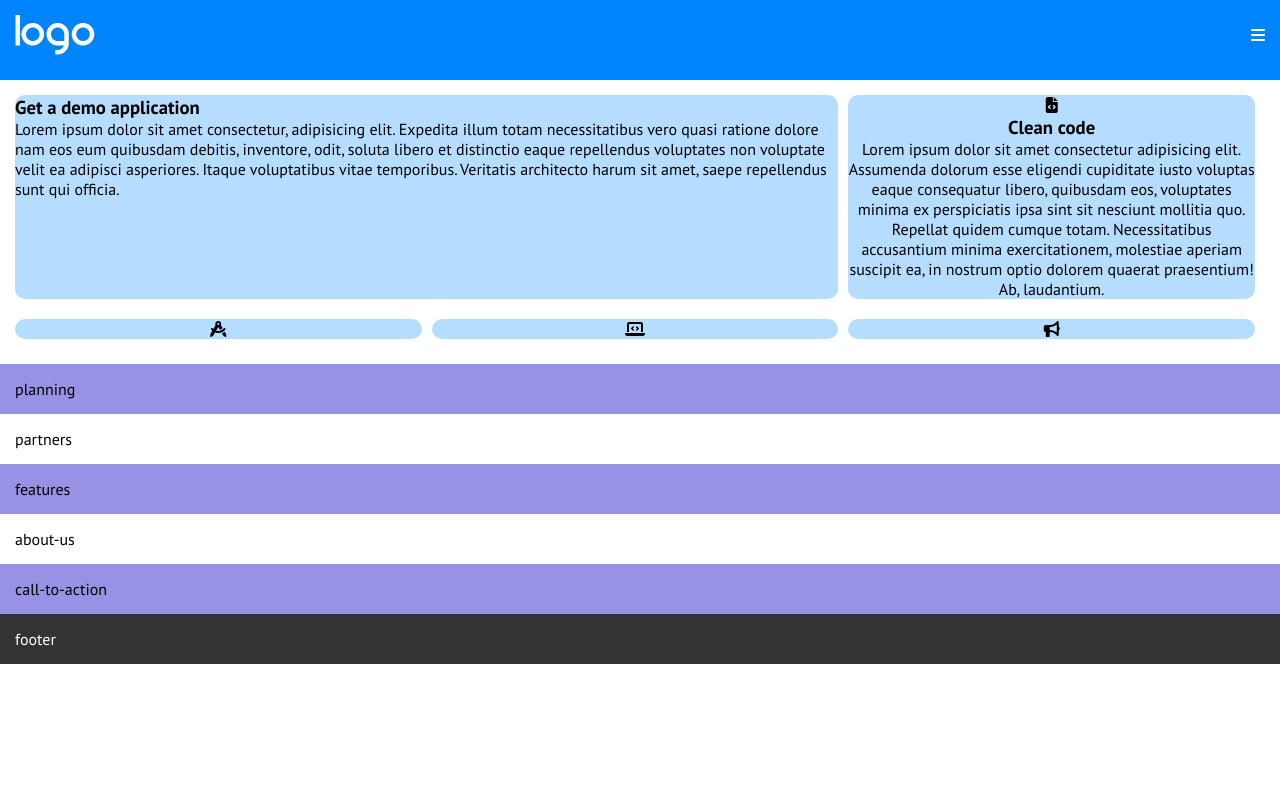
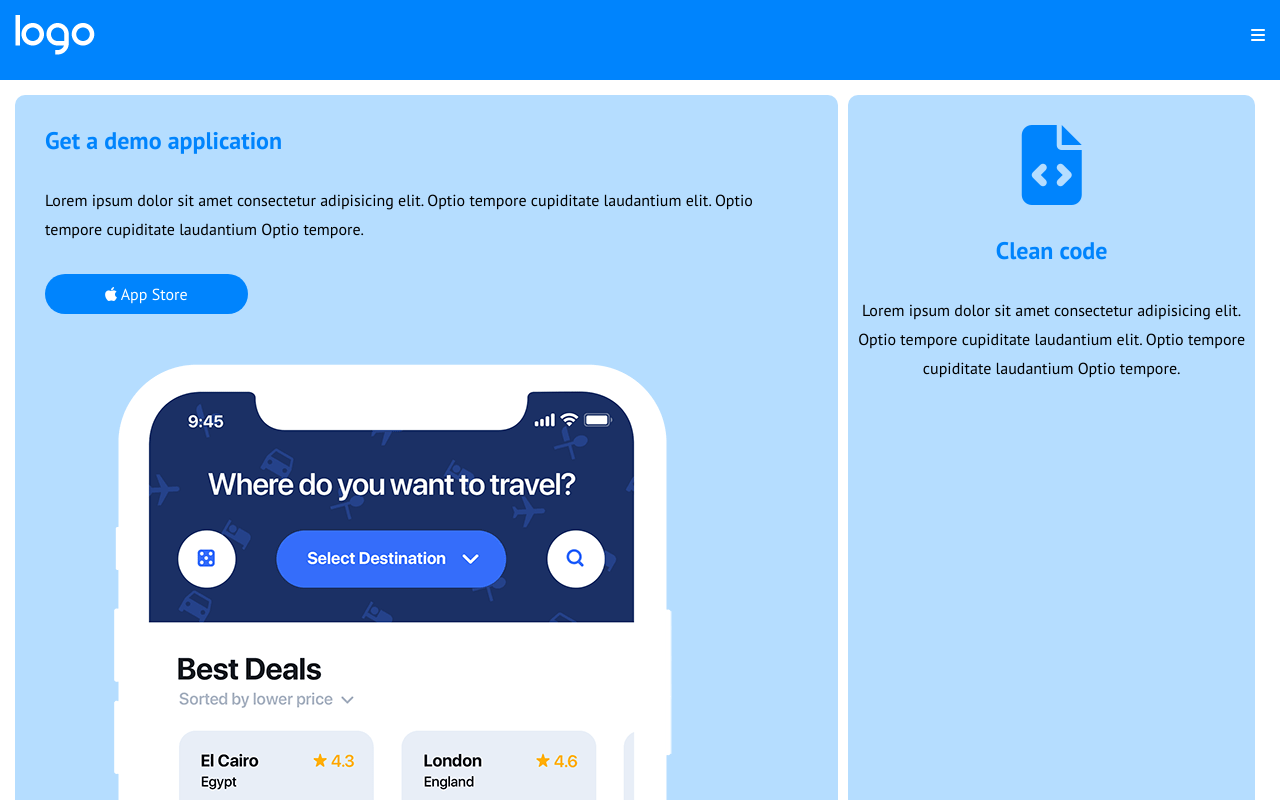
Before and after one commit to nicolozibra1/htmlcss-responsive-layout, a plain HTML site: page index.html in a window 1280 px wide. Shown: the top 800 px of the page. Drawn offline with Linux system fonts and the light colour scheme.

Commit message:
main-add-section-intro

```diff
--- a/css/style.css
+++ b/css/style.css
@@ -24,6 +24,31 @@ body{
 }
 .text-center{
     text-align: center;
+}
+.p-30{
+    padding: 30px;
+}
+
+/* RULES */
+.button{
+    padding: 10px 60px;
+    border-radius: 20px;
+}
+.bttn{
+    padding:40px 0;
+    width: 80%;
+}
+h3{
+    font-size: 1.5rem;
+}
+p{
+    padding-top: 30px;
+    line-height: 180%;
+}
+.i-custom{
+    font-size: 5rem;
+    color: var(--seconday-color);
+    padding: 30px 0;
 }
 
 /* HEADER */
@@ -63,8 +88,23 @@ main{
     border-radius: 10px;
     margin-bottom: 10px;
 }
+.card > p{
+    padding: 30px 0;
+}
+.card-left{
+    padding: 30px 30px 0 30px;
+}
 .card .image{
     max-width: 100%;
+}
+.card h3{
+    color: var(--seconday-color);
+}
+
+.go-to-store{
+    background-color: var(--seconday-color);
+    color: var(--light-color);
+    text-decoration: none;
 }
 /* FOOTER */
 footer{
--- a/index.html
+++ b/index.html
@@ -33,23 +33,33 @@
                 <div class="card">
                     <div class="card-left">
                         <h3>Get a demo application</h3>
-                        <p>Lorem ipsum dolor sit amet consectetur, adipisicing elit. Expedita illum totam necessitatibus vero quasi ratione dolore nam eos eum quibusdam debitis, inventore, odit, soluta libero et distinctio eaque repellendus voluptates non voluptate velit ea adipisci asperiores. Itaque voluptatibus vitae temporibus. Veritatis architecto harum sit amet, saepe repellendus sunt qui officia.</p>
+                        <p>Lorem ipsum dolor sit amet consectetur adipisicing elit. Optio tempore cupiditate laudantium elit. Optio tempore cupiditate laudantium Optio tempore.</p>
+                        <div class="bttn">
+                            <a class="button go-to-store" href="#"><i class="fa-brands fa-apple"></i> App Store</a>
+                        </div>
+                        <img class="image" src="./img/phone.png" alt="phone">
                     </div>
-                    <img class="image" src="" alt="">
+
                 </div>
                 <div class="card text-center">
-                    <i class="fa-solid fa-file-code"></i>
+                    <i class="fa-solid fa-file-code i-custom "></i>
                     <h3>Clean code</h3>
-                    <p>Lorem ipsum dolor sit amet consectetur adipisicing elit. Assumenda dolorum esse eligendi cupiditate iusto voluptas eaque consequatur libero, quibusdam eos, voluptates minima ex perspiciatis ipsa sint sit nesciunt mollitia quo. Repellat quidem cumque totam. Necessitatibus accusantium minima exercitationem, molestiae aperiam suscipit ea, in nostrum optio dolorem quaerat praesentium! Ab, laudantium.</p>
+                    <p>Lorem ipsum dolor sit amet consectetur adipisicing elit. Optio tempore cupiditate laudantium elit. Optio tempore cupiditate laudantium Optio tempore.</p>
                 </div>
                 <div class="card text-center">
-                    <i class="fa-solid fa-compass-drafting"></i>
+                    <i class="fa-solid fa-compass-drafting i-custom"></i>
+                    <h3>Web Design</h3>
+                    <p>Lorem ipsum dolor sit amet consectetur adipisicing elit. Optio tempore cupiditate laudantium elit. Optio tempore cupiditate laudantium Optio tempore.</p>
                 </div>
                 <div class="card text-center">
-                    <i class="fa-solid fa-laptop-code"></i>
+                    <i class="fa-solid fa-laptop-code i-custom"></i>
+                    <h3>Development</h3>
+                    <p>Lorem ipsum dolor sit amet consectetur adipisicing elit. Optio tempore cupiditate laudantium elit. Optio tempore cupiditate laudantium Optio tempore.</p>
                 </div>
                 <div class="card text-center">
-                    <i class="fa-solid fa-bullhorn"></i>
+                    <i class="fa-solid fa-bullhorn i-custom"></i>
+                    <h3>Branding</h3>
+                    <p>Lorem ipsum dolor sit amet consectetur adipisicing elit. Optio tempore cupiditate laudantium elit. Optio tempore cupiditate laudantium Optio tempore.</p>
                 </div>
             </div>
         </section>
```
